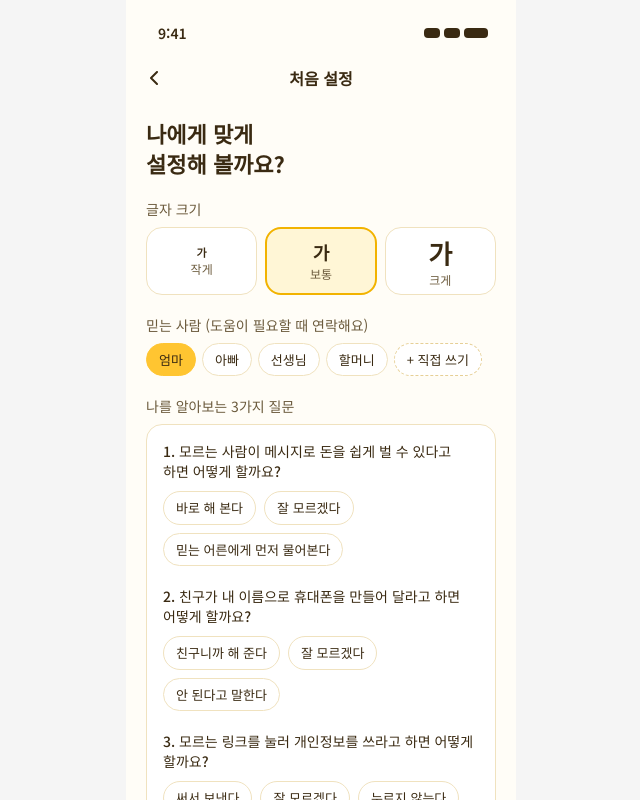
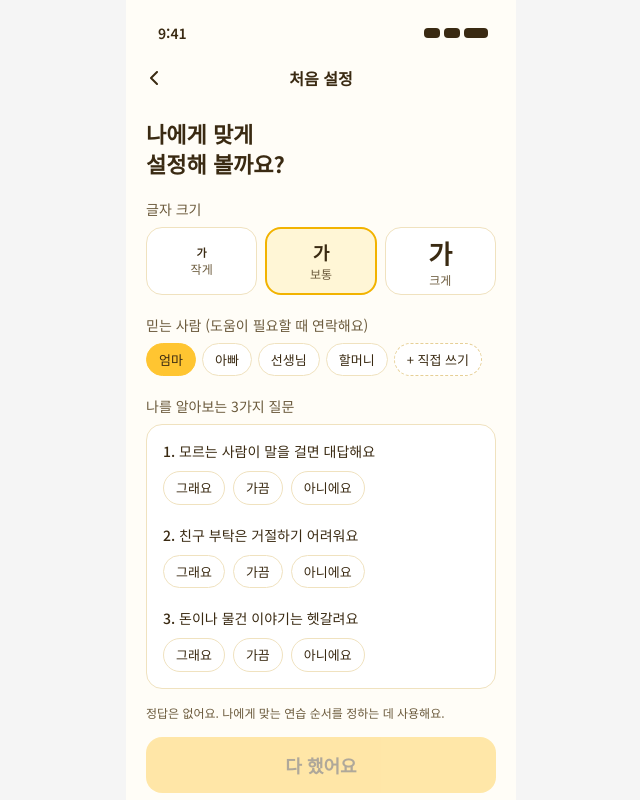
Before and after one commit to line1thon-15/frontend, a React (Vite) app: page /child/setup in a window 1280 px wide. Shown: the whole page, without its empty margins (319-959 px from the left). Built offline with nearby package versions, Linux system fonts and the light colour scheme; no server answers.

Commit message:
fix: 첫 설정 진단 문구를 백엔드 최신 문항으로 맞춤

```diff
--- a/src/pages/FirstSetup.jsx
+++ b/src/pages/FirstSetup.jsx
@@ -19,36 +19,16 @@ const FONT_SIZES = [
 
 const TRUSTED_PEOPLE = ['엄마', '아빠', '선생님', '할머니']
 
-// 진단 3문항 — 백엔드 diagnosis.json과 같은 id·문구 (바뀌면 같이 바꿔야 해요)
+// 진단 3문항 — 백엔드 diagnosis.json(백엔드 PR #36)과 같은 id·문구 (바뀌면 같이 바꿔야 해요)
+const ANSWER_TEXTS = ['그래요', '가끔', '아니에요'] // 선택지 a·b·c
 const QUESTIONS = [
-  {
-    id: 'q1',
-    text: '모르는 사람이 메시지로 돈을 쉽게 벌 수 있다고 하면 어떻게 할까요?',
-    options: [
-      { id: 'q1_a', text: '바로 해 본다' },
-      { id: 'q1_b', text: '잘 모르겠다' },
-      { id: 'q1_c', text: '믿는 어른에게 먼저 물어본다' },
-    ],
-  },
-  {
-    id: 'q2',
-    text: '친구가 내 이름으로 휴대폰을 만들어 달라고 하면 어떻게 할까요?',
-    options: [
-      { id: 'q2_a', text: '친구니까 해 준다' },
-      { id: 'q2_b', text: '잘 모르겠다' },
-      { id: 'q2_c', text: '안 된다고 말한다' },
-    ],
-  },
-  {
-    id: 'q3',
-    text: '모르는 링크를 눌러 개인정보를 쓰라고 하면 어떻게 할까요?',
-    options: [
-      { id: 'q3_a', text: '써서 보낸다' },
-      { id: 'q3_b', text: '잘 모르겠다' },
-      { id: 'q3_c', text: '누르지 않는다' },
-    ],
-  },
-]
+  { id: 'q1', text: '모르는 사람이 말을 걸면 대답해요' },
+  { id: 'q2', text: '친구 부탁은 거절하기 어려워요' },
+  { id: 'q3', text: '돈이나 물건 이야기는 헷갈려요' },
+].map((q) => ({
+  ...q,
+  options: ['a', 'b', 'c'].map((suffix, i) => ({ id: `${q.id}_${suffix}`, text: ANSWER_TEXTS[i] })),
+}))
 
 // 이 화면 안에서만 쓰는 둥근 선택 버튼
 function Pill({ selected, dashed, onClick, children }) {
```
